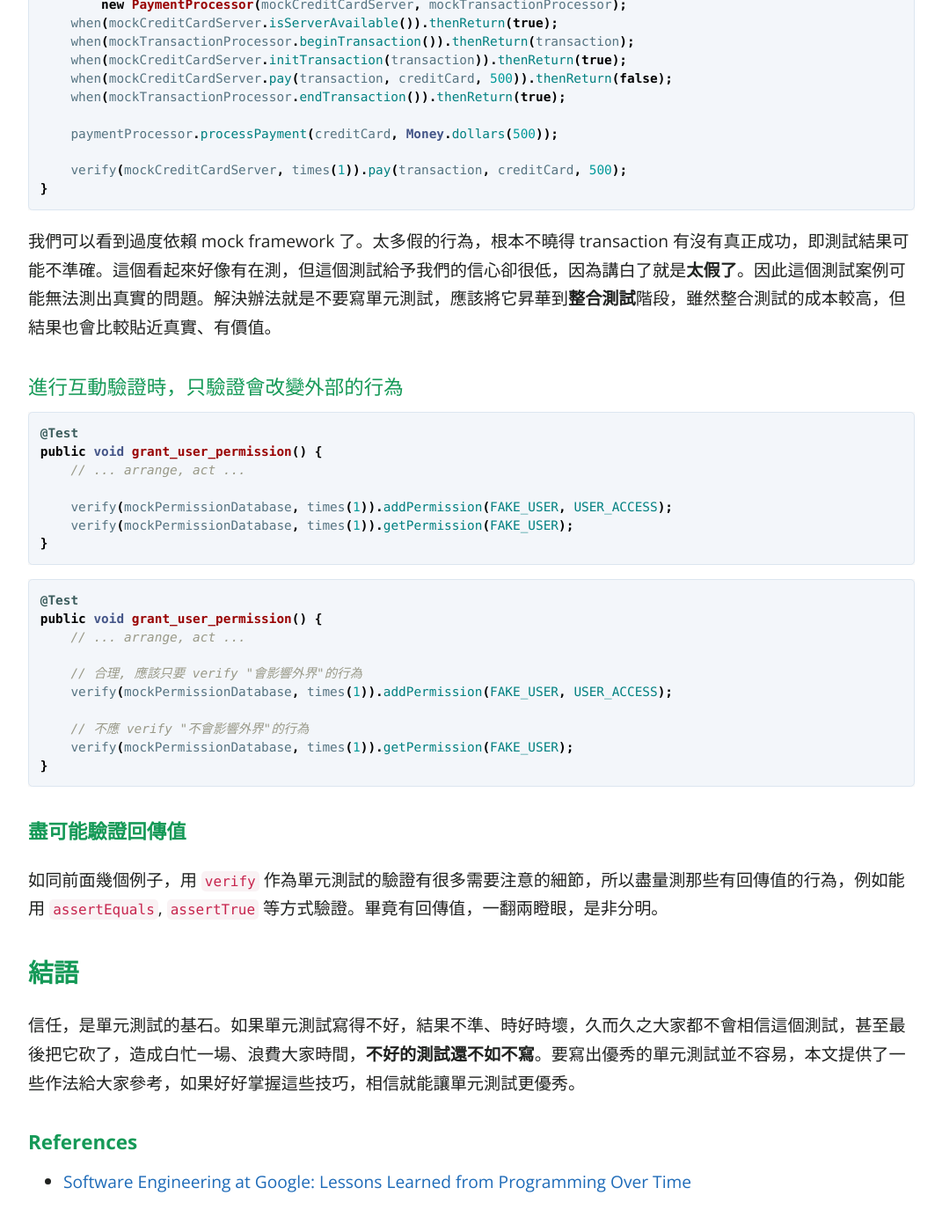
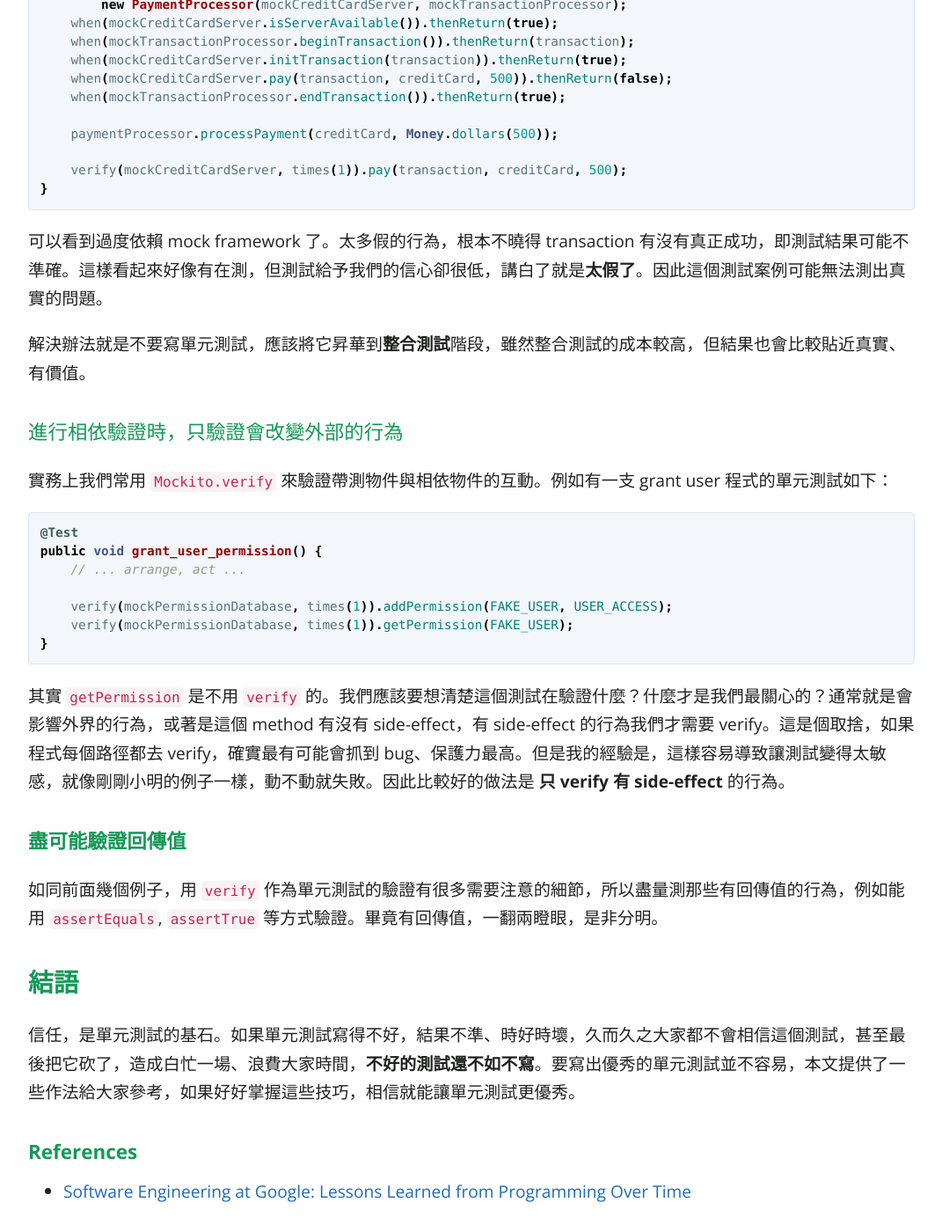
Before and after one commit to KaiSheng714/KaiSheng714.github.io, a Jekyll site: the page built from _posts/2022-09-19-good-unit-test.md, in a window 1280 px wide and 1400 px high, scrolled down 5283 px. Shown: the whole window at 88% size, without its empty margins (104-1175 px from the left). Built offline with Jekyll 4.4.1, drawn with Linux system fonts in a browser that asks for light colours; comment, search, counter and statistics services are not loaded.

Commit message:
good-unit-test

````diff
--- a/_posts/2022-09-19-good-unit-test.md
+++ b/_posts/2022-09-19-good-unit-test.md
@@ -156,10 +156,13 @@ public void credit_card_is_charged() {
 }
 ```
 
-我們可以看到過度依賴 mock framework 了。太多假的行為，根本不曉得 transaction 有沒有真正成功，即測試結果可能不準確。這個看起來好像有在測，但這個測試給予我們的信心卻很低，因為講白了就是**太假了**。因此這個測試案例可能無法測出真實的問題。解決辦法就是不要寫單元測試，應該將它昇華到**整合測試**階段，雖然整合測試的成本較高，但結果也會比較貼近真實、有價值。
+可以看到過度依賴 mock framework 了。太多假的行為，根本不曉得 transaction 有沒有真正成功，即測試結果可能不準確。這樣看起來好像有在測，但測試給予我們的信心卻很低，講白了就是**太假了**。因此這個測試案例可能無法測出真實的問題。
 
+解決辦法就是不要寫單元測試，應該將它昇華到**整合測試**階段，雖然整合測試的成本較高，但結果也會比較貼近真實、有價值。
 
-### 進行互動驗證時，只驗證會改變外部的行為
+### 進行相依驗證時，只驗證會改變外部的行為
+
+實務上我們常用 `Mockito.verify` 來驗證帶測物件與相依物件的互動。例如有一支 grant user 程式的單元測試如下：
 
 ```java
 @Test
@@ -171,22 +174,10 @@ public void grant_user_permission() {
 }
 ```
 
-```java
-@Test
-public void grant_user_permission() {
-    // ... arrange, act ...
-
-    // 合理, 應該只要 verify "會影響外界"的行為
-    verify(mockPermissionDatabase, times(1)).addPermission(FAKE_USER, USER_ACCESS);
-
-    // 不應 verify "不會影響外界"的行為
-    verify(mockPermissionDatabase, times(1)).getPermission(FAKE_USER);
-}
-```
+其實 `getPermission` 是不用 `verify` 的。我們應該要想清楚這個測試在驗證什麼？什麼才是我們最關心的？通常就是會影響外界的行為，或著是這個 method 有沒有 side-effect，有 side-effect 的行為我們才需要 verify。這是個取捨，如果程式每個路徑都去 verify，確實最有可能會抓到 bug、保護力最高。但是我的經驗是，這樣容易導致讓測試變得太敏感，就像剛剛小明的例子一樣，動不動就失敗。因此比較好的做法是 **只 verify 有 side-effect** 的行為。
 
 ### **盡可能驗證回傳值**
 如同前面幾個例子，用 `verify` 作為單元測試的驗證有很多需要注意的細節，所以盡量測那些有回傳值的行為，例如能用 `assertEquals`, `assertTrue` 等方式驗證。畢竟有回傳值，一翻兩瞪眼，是非分明。
-
 
 ## **結語**
 信任，是單元測試的基石。如果單元測試寫得不好，結果不準、時好時壞，久而久之大家都不會相信這個測試，甚至最後把它砍了，造成白忙一場、浪費大家時間，**不好的測試還不如不寫**。要寫出優秀的單元測試並不容易，本文提供了一些作法給大家參考，如果好好掌握這些技巧，相信就能讓單元測試更優秀。
````
